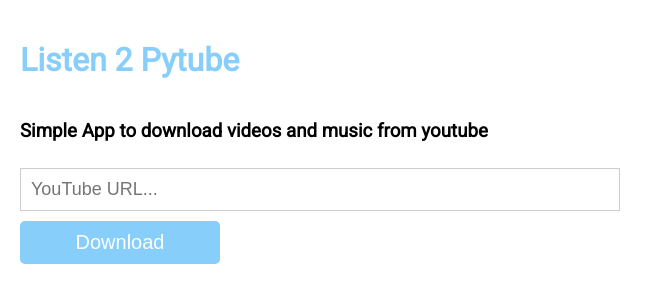
After one commit to javieroc/listen-2-pytube, a Flask app: template app/templates/index.html in a window 1280 px wide. The commit adds this page. Shown: the top 303 px of the page, without its empty margins (0-663 px from the left). Run offline with Flask 2, Linux system fonts and the light colour scheme; the template is opened without the code that fills it: values that come from a table or form of the project are taken from there, others are empty.

Commit message:
Add form to put youtube url

```diff
--- /dev/null
+++ b/app/forms.py
@@ -0,0 +1,7 @@
+from flask_wtf import FlaskForm, RecaptchaField
+from wtforms import StringField
+from wtforms.validators import DataRequired
+
+class DownloadForm(FlaskForm):
+    url = StringField('url', validators=[DataRequired()])
+    # recaptcha = RecaptchaField()
--- a/app/main.py
+++ b/app/main.py
@@ -1,10 +1,11 @@
-from flask import Flask, request, make_response, redirect, render_template, session
+from flask import Flask, render_template
+from forms import DownloadForm
 
 app = Flask(__name__)
 
 app.config['SECRET_KEY'] = 'supersecretkey'
-
-todos = ['TODO 1', 'TODO 2', 'TODO 3']
+# app.config['RECAPTCHA_PUBLIC_KEY'] = 'recaptchapublickey'
+# app.config['RECAPTCHA_PRIVATE_KEY'] = 'recaptchaprivatekey'
 
 @app.errorhandler(404)
 def not_found(error):
@@ -13,21 +14,8 @@
 
 @app.route('/')
 def index():
-    user_ip = request.remote_addr
-    respose = make_response(redirect('/hello'))
-    session['user_ip'] = user_ip
-
-    return respose
-
-
-@app.route('/hello')
-def hello():
-    user_ip = session.get('user_ip')
-    context = {
-        'user_ip': user_ip,
-        'todos': todos
-    }
-    return render_template('hello.html', **context)
+    form = DownloadForm()
+    return render_template('index.html', form=form)
 
 
 if __name__ == "__main__":
--- a/app/static/css/styles.css
+++ b/app/static/css/styles.css
@@ -1,3 +1,48 @@
+body, html {
+    margin: 0;
+    padding: 0;
+    font-family: 'Roboto', sans-serif;
+}
+
+div.content {
+    display: flex;
+    flex-direction: column;
+    padding: 20px;
+}
+
+form {
+    width: 600px;
+}
+
+input, button {
+    display: block;
+    width: 100%;
+    margin: 10px 0;
+}
+
+input[type=text] {
+    padding: 10px;
+    font-size: 18px;
+    margin: 8px 0;
+    border: 1px solid #ccc;
+    box-sizing: border-box;
+}
+
+button {
+    width: 200px;
+    background-color: lightskyblue;
+    padding: 10px;
+    font-size: 20px;
+    border-radius: 5px;
+    border: none;
+    color: white;
+}
+
+button:hover {
+    cursor: pointer;
+    background-color: lightblue;
+}
+
 h1 {
-    color: lightblue;
+    color: lightskyblue;
 }
--- /dev/null
+++ b/app/templates/index.html
@@ -0,0 +1,15 @@
+{% extends 'layout.html' %}
+
+{% block content %}
+
+<div class="content">
+    <h1>Listen 2 Pytube</h1>
+    <h3>Simple App to download videos and music from youtube</h3>
+
+    <form action="/" method="post">
+        {{ form.url(placeholder="YouTube URL...") }}
+        <button>Download</button>
+    </form>
+</div>
+
+{% endblock %}
--- a/app/templates/layout.html
+++ b/app/templates/layout.html
@@ -5,6 +5,7 @@
     <meta charset="UTF-8">
     <meta name="viewport" content="width=device-width, initial-scale=1.0">
     <title>Liste 2 Pytube</title>
+    <link href="https://fonts.googleapis.com/css2?family=Roboto&display=swap" rel="stylesheet">
     <link rel="stylesheet" href="{{ url_for('static', filename='css/styles.css')}}">
 </head>
 
```
Also changed, not shown: app/requirements.txt (+9 -0 lines), app/templates/hello.html (deleted, +0 -15 lines).
